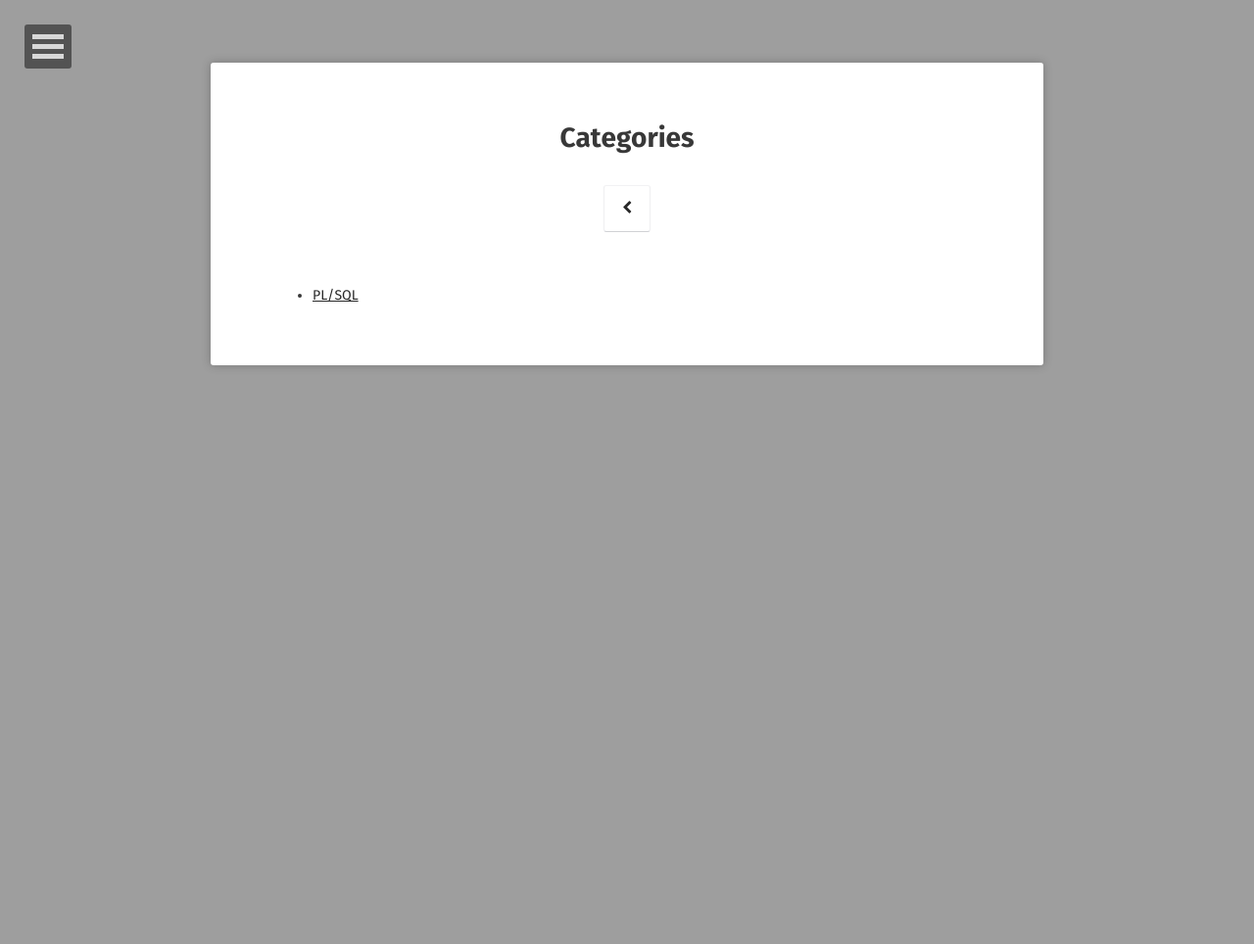
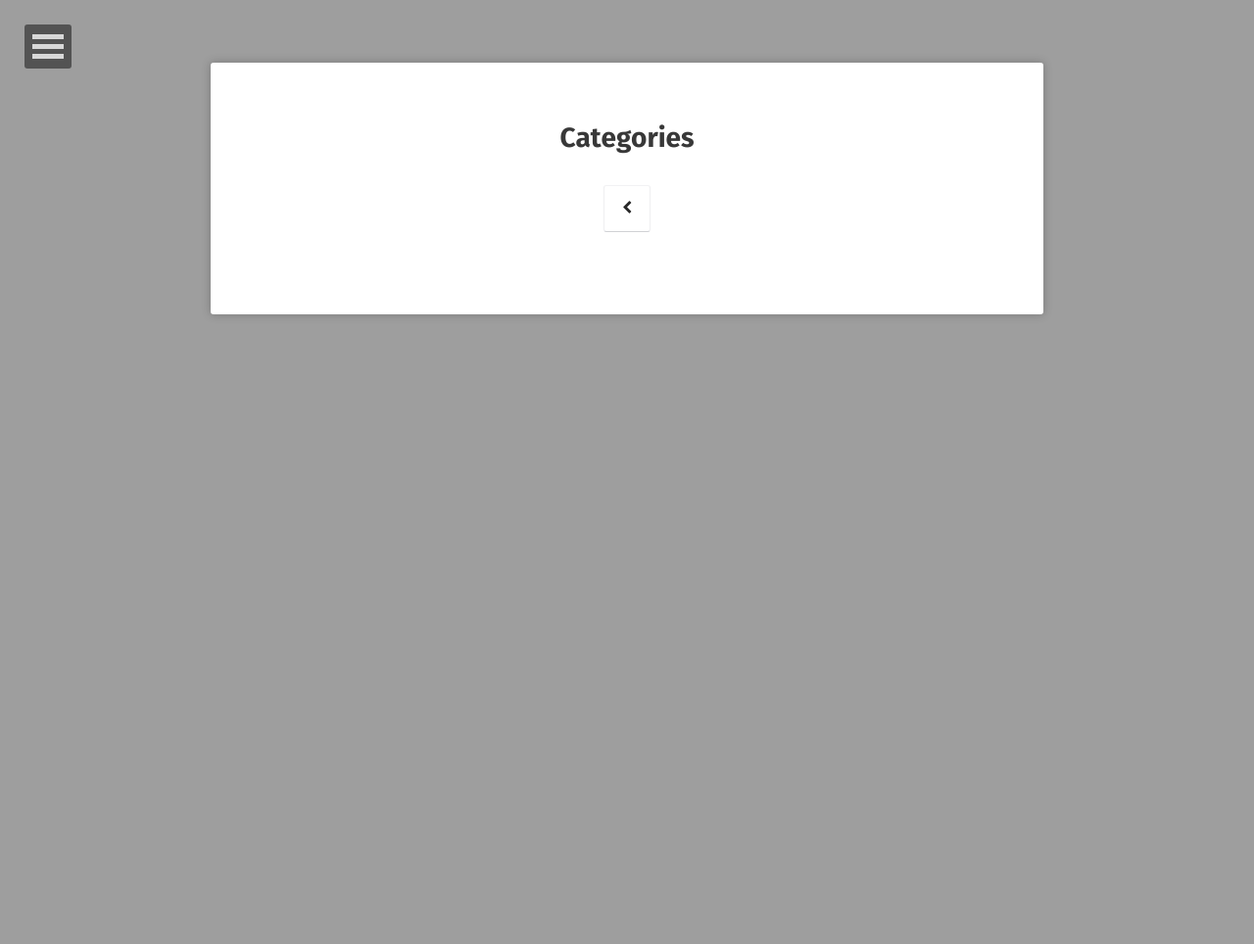
Before and after one commit to DEOKHEEY/deokheey.github.io, a Jekyll site: the page built from categories/index.html, in a window 1280 px wide. Shown: the whole page at 98% size. Built offline with Jekyll 4.4.1, drawn with Linux system fonts in a browser that asks for light colours; some web fonts are replaced.

Commit message:
Updated cate

```diff
--- a/_includes/nav.html
+++ b/_includes/nav.html
@@ -88,8 +88,8 @@
 			<li>
 				<a href="#">Posts</a>
 				<ul class="dl-submenu">
-					<li><a href="{{ site.url }}/categories/">Categories</a></li>
 					<li><a href="{{ site.url }}/posts/">All Posts</a></li>
+					<li><a href="{{ site.url }}/categories/">All Categories</a></li>
 					<li><a href="{{ site.url }}/tags/">All Tags</a></li>
 
 				</ul>
--- a/categories/index.html
+++ b/categories/index.html
@@ -5,8 +5,22 @@ description: "An archive of posts sorted by categories."
 comments: false
 ---
 
-<ul>
-	{% for post in site.categories.plsql %}
-	<li><a href="{{ post.url }}">{{ post.title }}</a></li>
-	{% endfor %}
-</ul>
+{% capture categories %}
+  {% if post %}
+    {% for category in post.categories %}
+        <a href="{{ root_url }}/{{ site.category_dir }}#{{ category }}" title="Category: {{ category }}" rel="category">{{ category | join: "/" }}</a>{% unless forloop.last %}&nbsp;{% endunless %}
+    {% endfor %}
+  {% else %}
+    {% for category in page.categories %}
+        <a href="{{ root_url }}/{{ site.category_dir }}#{{ category }}" title="Category: {{ category }}" rel="category">{{ category | join: "/" }}</a>{% unless forloop.last %}&nbsp;{% endunless %}
+    {% endfor %}
+  {% endif %}
+{% endcapture %}
+{% capture category_size %}{{ categories | strip_newlines | replace: ' ', '' | size }}{% endcapture %}
+{% unless category_size == '0' %}
+<!-- <span class="point">•</span> -->
+<span class="categories">
+  <i class="fa fa-th-list"></i>{{ categories }}
+  <!-- <span class="point">•</span> -->
+</span>
+{% endunless %}
```
